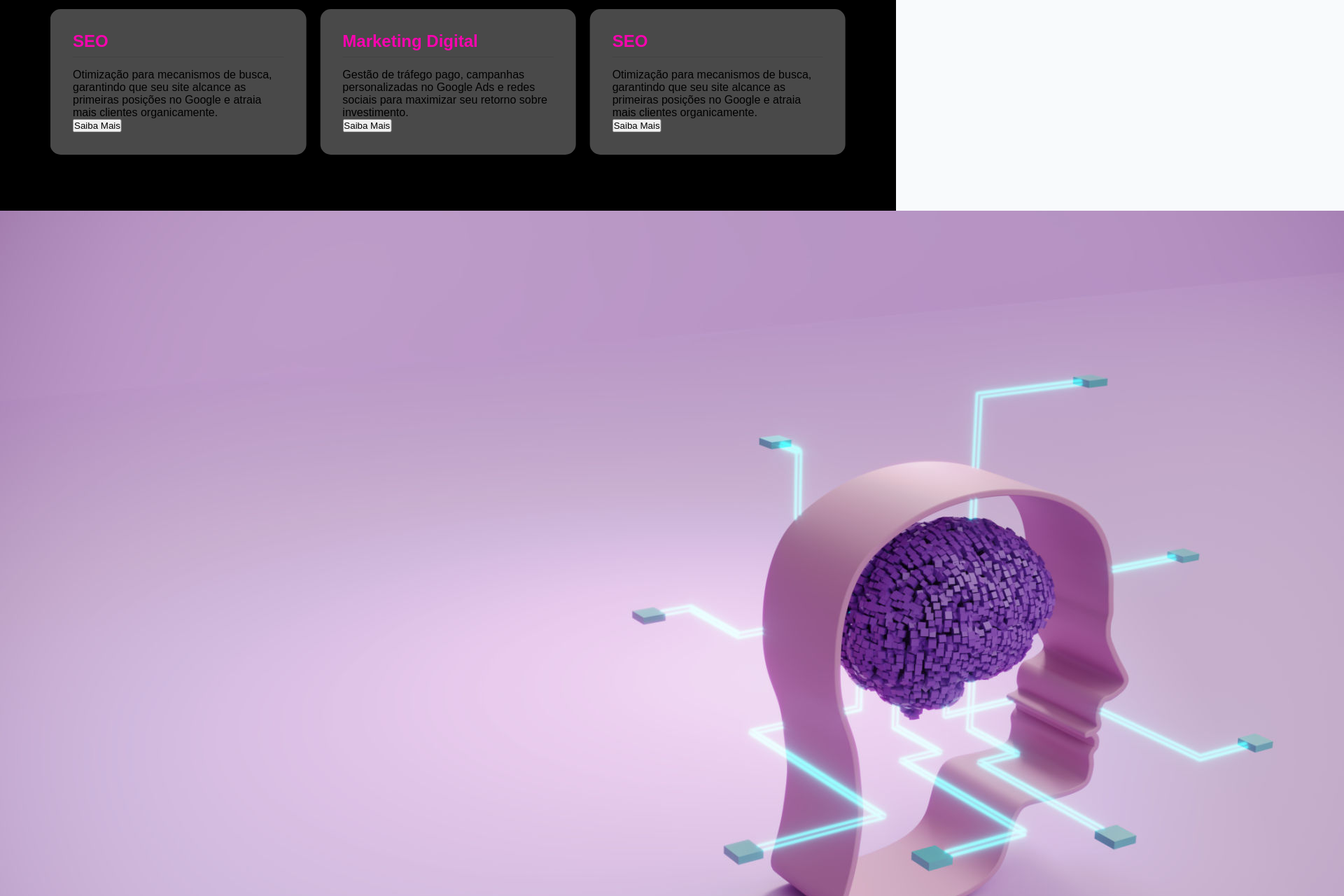
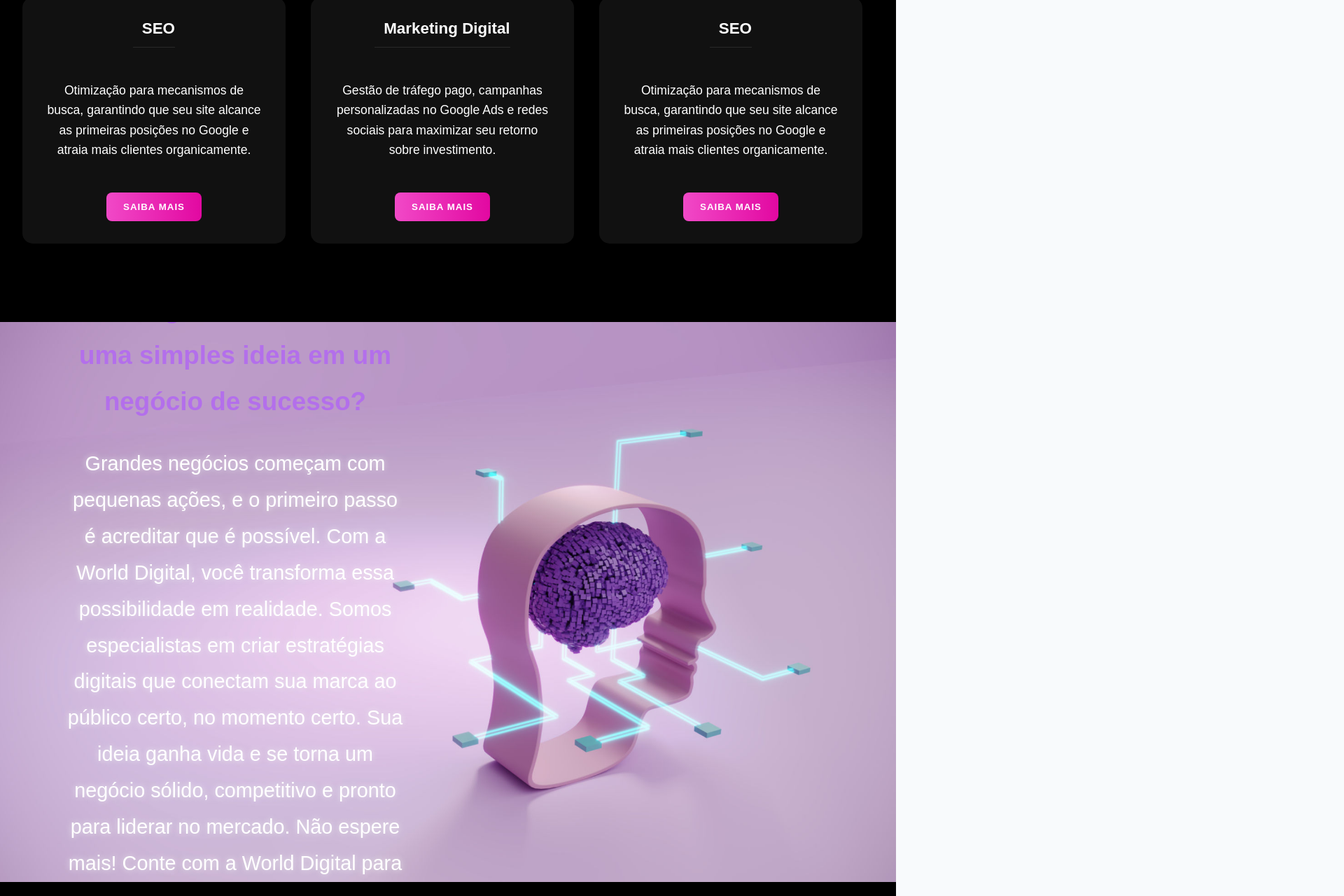
Before and after one commit to euluisdev/world-digital, a Next.js app: page / in a window 1280 px wide. Shown: the part 980-2260 px from the top of the page at 70% size, 1920 px wide, since content can reach past the window. Built offline with nearby package versions, Linux system fonts and the light colour scheme.

Commit message:
add style: I created the styles for the feat created on the main page -- the cards with information about the services provided and the modal styling containing detailed information -- I applied media queries for responsiveness and the same color palette throughout the site

```diff
--- a/src/app/page.module.css
+++ b/src/app/page.module.css
@@ -278,17 +278,25 @@
 .services,
 .features,
 .contact {
-  padding: 5rem 2rem;
-  max-width: 1200px;
+  padding: 2rem 2rem;
+  max-width: 1500px;
   margin: 0 auto;
 }
 
 .sectionTitle {
   text-align: center;
-  margin-bottom: 3rem;
-  color: #fff;
-  font-size: 2.5rem;
+  margin: 1rem 0rem 3rem 0rem;
+  color: #ffffff;
+  font-size: 1.5rem;
   position: relative;
+  line-height: 2rem;
+}
+
+@media (min-width: 768px) {
+  .sectionTitle {
+    font-size: 2rem;
+    line-height: 3rem;
+  }
 }
 
 .sectionTitle::after {
@@ -303,50 +311,337 @@
 }
 
 .servicesGrid {
-  display: grid;
-  grid-template-columns: repeat(auto-fit, minmax(300px, 1fr));
-  gap: 2rem;
-  margin-bottom: 4rem;
+  display: flex;
+  overflow: hidden;
+  text-align: center;
+  align-items: center;
+  gap: 1rem;
+  scrollbar-width: none;
+  -ms-overflow-style: none;
+  margin: 3rem;
+}
+
+.servicesGrid::-webkit-scrollbar {
+  display: none;
 }
 
 .serviceCard {
+  flex: 0 0 100%;
+  scroll-snap-align: center;
+  min-width: calc(90% - 1rem);
+  margin: 3rem 1rem 5rem 0rem;
+  transition: all 0.3s ease;
+  background-color: #111111;
   padding: 2rem;
-  background: rgb(73, 73, 73);
   border-radius: 15px;
-  box-shadow: 0 4px 6px rgba(0, 0, 0, 0.1);
-  transition: all 0.3s;
+  min-height: 22rem;
+  min-width: 20rem;
+  text-align: center;
+  display: flex;
+  flex-direction: column;
+  align-items: center;
+  justify-content: space-between;
+  box-shadow: 0 10px 25px rgba(0,0,0,0.2);
   position: relative;
   overflow: hidden;
 }
 
-.serviceCard::before {
-  content: '';
+.serviceCard:hover {
+  transform: scale(1.05);
+  box-shadow: 0 15px 35px rgba(0,0,0,0.3);
+}
+
+.serviceCard h3 {
+  color: #ffffff;
+  margin-bottom: 1.5rem;
+  padding-bottom: 0.8rem;
+  font-size: 1.4rem;
+  border-bottom: 1px solid rgba(255,255,255,0.1);
+  display: flex;
+  align-items: center;
+  justify-content: center;
+  gap: 0.8rem;
+}
+
+.serviceCard p {
+  font-size: 1rem;
+  color: #ffffff;
+  line-height: 1.6;
+  margin-bottom: 1.5rem;
+}
+
+@media (min-width: 480px) {
+  .serviceCard {
+    flex: 0 0 calc(70% - 1rem);
+    min-width: calc(70% - 1rem);
+    transform: scale(0.98);
+  }
+
+  .serviceCard h3 {
+    font-size: 1.3rem;
+  }
+
+  .serviceCard p {
+    font-size: 1rem;
+  }
+}
+
+@media (min-width: 768px) {
+  .servicesGrid {
+    gap: 1.5rem;
+  }
+
+  .serviceCard {
+    flex: 0 0 calc(50% - 1.5rem);
+    min-width: calc(50% - 1.5rem);
+    transform: scale(1);
+  }
+
+  .serviceCard h3 {
+    font-size: 1.4rem;
+  }
+
+  .serviceCard p {
+    font-size: 1.1rem;
+  }
+}
+
+@media (min-width: 1024px) {
+  .serviceCard {
+    flex: 0 0 calc(33% - 1.5rem);
+    min-width: calc(33% - 1.5rem);
+  }
+}
+
+.saibaMaisBtn {
+  background: linear-gradient(90deg, #f149c7, #e208a1);
+  color: white;
+  border: none;
+  padding: 0.8rem 1.5rem;
+  border-radius: 8px;
+  cursor: pointer;
+  font-weight: 600;
+  transition: all 0.3s ease;
+  text-transform: uppercase;
+  letter-spacing: 1px;
+}
+
+.saibaMaisBtn:hover {
+  transform: translateY(-3px);
+  box-shadow: 0 5px 15px rgba(0,0,0,0.2);
+  background: linear-gradient(90deg, #111, #111);
+  color: #f149c7;
+}
+
+
+
+/* Estilos do Modal */
+.modalOverlay {
+  display: none;
+  position: fixed;
+  z-index: 1000;
+  left: 0;
+  top: 0;
+  width: 100%;
+  height: 100%;
+  background-color: rgba(7, 11, 20, 0.95);
+  opacity: 0;
+  pointer-events: none;
+  transition: all 0.4s ease;
+}
+
+.modalOverlay.modalActive {
+  display: flex;
+  align-items: center;
+  justify-content: center;
+  opacity: 1;
+  pointer-events: all;
+}
+
+.modalContent {
+  background-color: #000;
+  width: 90%;
+  max-width: 1000px;
+  height: 90vh;
+  border-radius: 20px;
+  padding: 3rem;
+  overflow-y: auto;
+  position: relative;
+  transform: scale(0.7);
+  opacity: 0;
+  transition: all 0.4s cubic-bezier(0.175, 0.885, 0.32, 1.275);
+  display: flex;
+  flex-direction: column;
+  box-shadow: 0 25px 50px -12px rgba(0, 0, 0, 0.5);
+}
+
+.modalOverlay.modalActive .modalContent {
+  transform: scale(1);
+  opacity: 1;
+}
+
+.modalClose {
+  position: absolute;
+  top: 1.5rem;
+  right: 1.5rem;
+  text-decoration: none;
+  color: var(--primary);
+  font-size: 2.5rem;
+  font-weight: bold;
+  transition: transform 0.3s ease;
+  cursor: pointer;
+}
+
+.modalClose:hover {
+  transform: rotate(90deg);
+}
+
+.modalTitle {
+  color: var(--primary);
+  font-size: 2.5rem;
+  margin-bottom: 2rem;
+  padding-bottom: 1rem;
+  border-bottom: 1px solid #f804af65;
+}
+
+.modalDescription {
+  color: #e2e8f0;
+  line-height: 1.8;
+  font-size: 1.1rem;
+  flex-grow: 1;
+  overflow-y: auto;
+  padding-right: 1rem;
+}
+
+.modalDetails {
+  display: grid;
+  grid-template-columns: repeat(auto-fit, minmax(250px, 1fr));
+  gap: 1.5rem;
+  margin-top: 2rem;
+}
+
+.modalDetailCard {
+  background-color: #111;
+  border-radius: 10px;
+  padding: 1.5rem;
+  transition: transform 0.3s ease;
+}
+
+.modalDetailCard:hover {
+  transform: translateY(-10px);
+  background-color: #222;
+}
+
+.modalDetailCard h3 {
+  color: var(--primary);
+  margin-bottom: 1rem;
+  font-size: 1.3rem;
+}
+
+.modalDetailCard p {
+  color: #ffffff;
+  font-size: 0.9rem;
+}
+
+@media (max-width: 768px) {
+  .modalContent {
+    width: 95%;
+    padding: 1.5rem;
+  }
+
+  .modalTitle {
+    font-size: 1.8rem;
+  }
+
+  .modalDescription {
+    font-size: 1rem;
+  }
+}
+
+
+
+.bgSection {
+  position: relative;
+  width: 100%;
+  height: 100vh;
+  overflow: hidden;
+  display: flex;
+  align-items: center;
+  justify-content: center;
+}
+
+.bgContent img {
   position: absolute;
   top: 0;
   left: 0;
   width: 100%;
-  height: 5px;
-  background: linear-gradient(90deg, var(--primary), var(--primary));
-  transform: scaleX(0);
-  transition: transform 0.3s;
+  height: 100%;
+  object-fit: cover;
+  z-index: -1;
 }
 
-.serviceCard:hover {
-  transform: translateY(-10px);
-  box-shadow: 0 10px 20px rgba(0, 0, 0, 0.15);
+.bgText {
+  color: #b36feb;
+  font-size: 1.5rem;
+  line-height: 1.8;
+  display: flex;
+  justify-content: center;
+  text-align: center;
+  padding: 15px;
+  border-radius: 10px;
+  max-width: 90%;
+  margin: 0 auto;
+  text-shadow:
+    0 0 6px rgba(240, 102, 228, 0.6),
 }
 
-.serviceCard:hover::before {
-  transform: scaleX(1);
+.bgTxt {
+  color: #fff;
+  font-size: 1.3rem;
+  line-height: 1.8;
+  display: flex;
+  justify-content: center;
+  text-align: center;
+  padding: 15px;
+  border-radius: 10px;
+  max-width: 90%;
+  margin: 0 auto;
+  text-shadow:
+    0 0 8px rgba(239, 242, 243, 0.8),
+    0 0 20px rgba(255, 255, 255, 0);
 }
 
-.serviceCard h3 {
-  color: var(--primary);
-  margin-bottom: 1rem;
-  padding-bottom: 0.5rem;
-  font-size: 1.5rem;
-  border-bottom: 1px solid #0000001a;
+
+@media (min-width: 768px) {
+  .bgText {
+    font-size: 2rem;
+    max-width: 60%;
+    margin-left: 2rem;
+  }
+
+  .bgTxt {
+    font-size: 1.5rem;
+    max-width: 60%;
+    margin-left: 2rem;
+  }
 }
+
+@media (min-width: 1024px) {
+  .bgText {
+    font-size: 2.3rem;
+    max-width: 40%;
+    margin-left: 5rem;
+  }
+
+  .bgTxt {
+    font-size: 1.8rem;
+    max-width: 40%;
+    margin-left: 5rem;
+  }
+}
+
+
+
 
 .contactForm {
   background: white;
```
